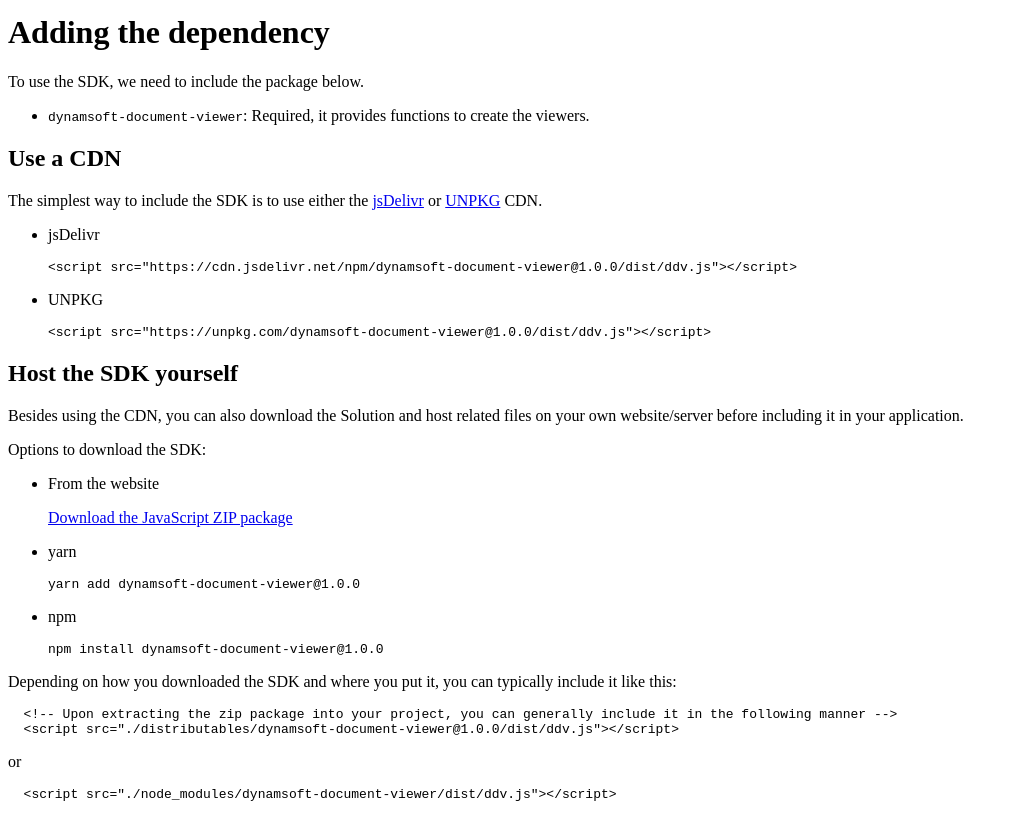
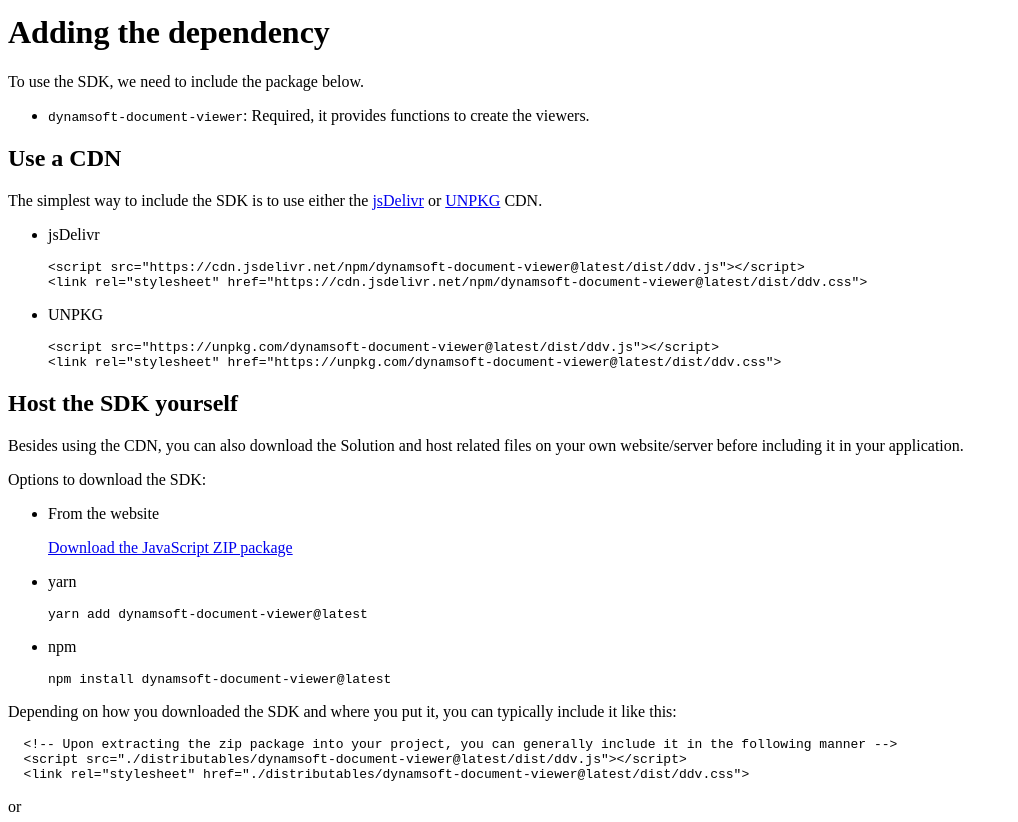
Before and after one commit to dynamsoft-docs/document-viewer-docs, a Jekyll site: the page built from gettingstarted/add_dependency.md, in a window 1280 px wide and 1400 px high, scrolled down 505 px. Shown: the top 822 px of the window, without its empty margins (0-1018 px from the left). Built offline with Jekyll 4.4.1, drawn with Linux system fonts in a browser that asks for light colours; some of the changed text lies outside the part shown.

Commit message:
Update add_dependency.md

````diff
--- a/gettingstarted/add_dependency.md
+++ b/gettingstarted/add_dependency.md
@@ -24,13 +24,15 @@ The simplest way to include the SDK is to use either the [jsDelivr](https://jsde
 - jsDelivr
 
   ```html
-  <script src="https://cdn.jsdelivr.net/npm/dynamsoft-document-viewer@1.0.0/dist/ddv.js"></script>
+  <script src="https://cdn.jsdelivr.net/npm/dynamsoft-document-viewer@latest/dist/ddv.js"></script>
+  <link rel="stylesheet" href="https://cdn.jsdelivr.net/npm/dynamsoft-document-viewer@latest/dist/ddv.css">
   ```
 
 - UNPKG
 
   ```html
-  <script src="https://unpkg.com/dynamsoft-document-viewer@1.0.0/dist/ddv.js"></script>
+  <script src="https://unpkg.com/dynamsoft-document-viewer@latest/dist/ddv.js"></script>
+  <link rel="stylesheet" href="https://unpkg.com/dynamsoft-document-viewer@latest/dist/ddv.css">
   ```
 
 ## Host the SDK yourself
@@ -46,24 +48,33 @@ Options to download the SDK:
 - yarn
 
   ```cmd
-  yarn add dynamsoft-document-viewer@1.0.0
+  yarn add dynamsoft-document-viewer@latest
   ```
 
 - npm
 
   ```cmd
-  npm install dynamsoft-document-viewer@1.0.0
+  npm install dynamsoft-document-viewer@latest
   ```
 
 Depending on how you downloaded the SDK and where you put it, you can typically include it like this:
 
   ```html
   <!-- Upon extracting the zip package into your project, you can generally include it in the following manner -->
-  <script src="./distributables/dynamsoft-document-viewer@1.0.0/dist/ddv.js"></script>
+  <script src="./distributables/dynamsoft-document-viewer@latest/dist/ddv.js"></script>
+  <link rel="stylesheet" href="./distributables/dynamsoft-document-viewer@latest/dist/ddv.css">
   ```
 
 or
 
   ```html
   <script src="./node_modules/dynamsoft-document-viewer/dist/ddv.js"></script>
+  <link rel="stylesheet" href="./node_modules/dynamsoft-document-viewer@latest/dist/ddv.css">
   ```
+
+or
+
+  ```typescript
+  import { DDV } from 'dynamsoft-document-viewer';
+  import "dynamsoft-document-viewer/dist/ddv.css";
+  ```
````
